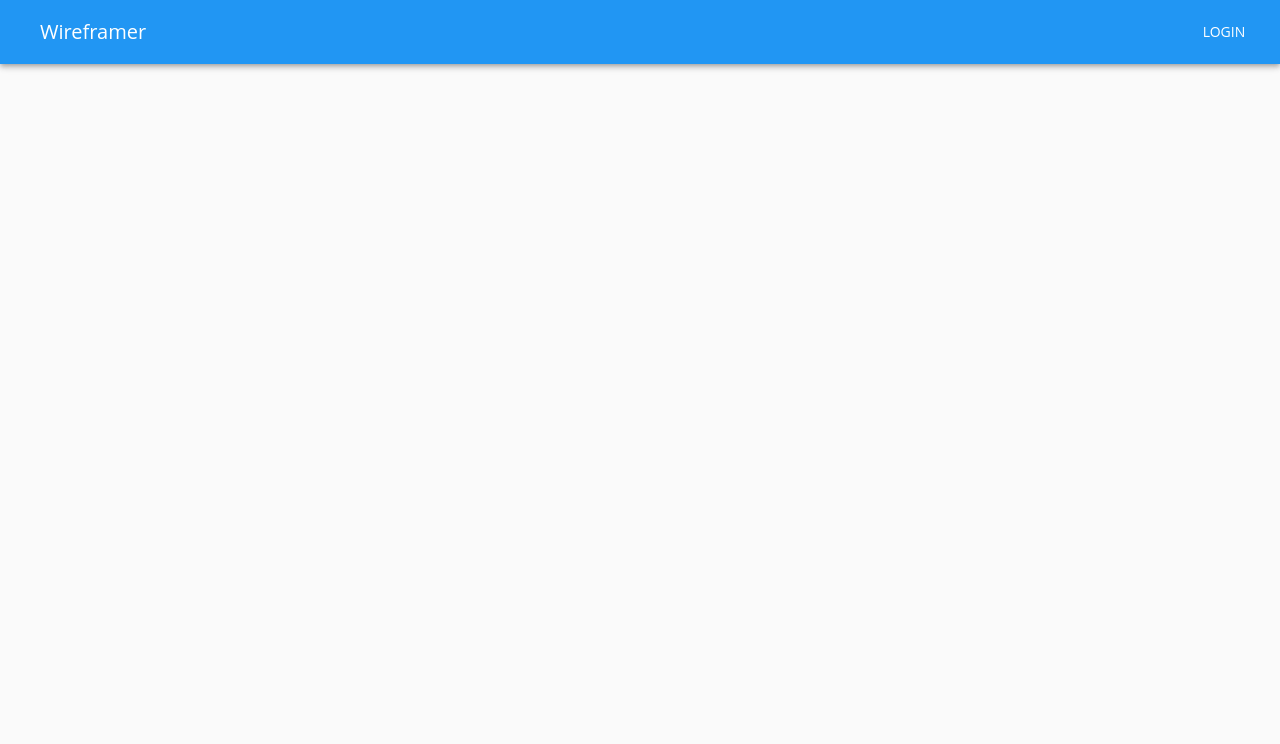
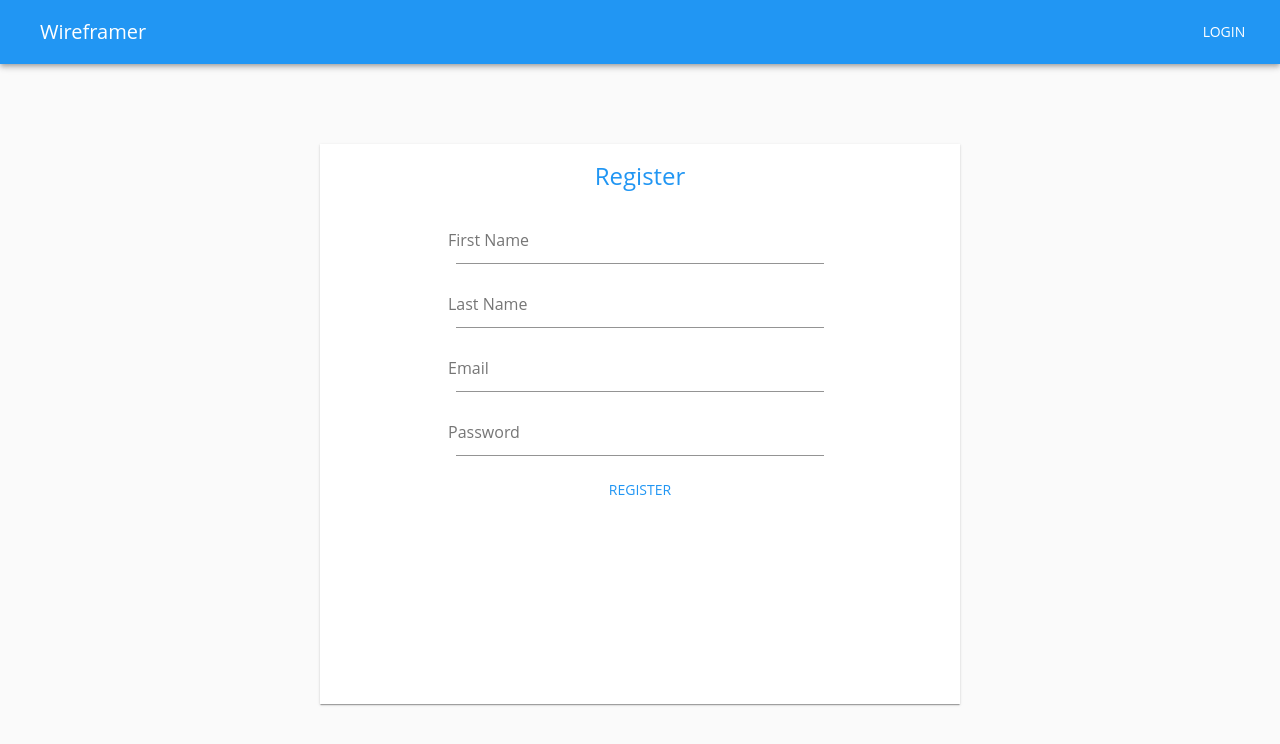
Before and after one commit to saranshgrover/cleanframe, a React (Create React App) app: page /register in a window 1280 px wide. Shown: the top 744 px of the page. Built offline with nearby package versions, Linux system fonts and the light colour scheme; no server answers.

Commit message:
Add Register Page

```diff
--- a/src/components/Register/Register.js
+++ b/src/components/Register/Register.js
@@ -1,5 +1,154 @@
-import React from 'react'
+import React, { useState, useContext } from 'react'
+import Paper from '@material-ui/core/Paper'
+import Typography from '@material-ui/core/Typography'
+import TextField from '@material-ui/core/TextField'
+import CircularProgress from '@material-ui/core/CircularProgress'
+import { makeStyles } from '@material-ui/core/styles'
+import { Grid, Button } from '@material-ui/core'
 
-export default function Register() {
-  return <div></div>
+import { FirebaseContext } from '../../utils/firebase'
+
+const useStyles = makeStyles(theme => ({
+  paper: {
+    marginTop: theme.spacing(10),
+    margin: 'auto',
+    width: '50vw',
+    height: '70vh'
+  },
+  input: {
+    width: '30vw',
+    padding: theme.spacing(1)
+  },
+  title: {
+    padding: theme.spacing(2)
+  },
+  button: {
+    margin: theme.spacing(1)
+  }
+}))
+export default function Register({ history }) {
+  const classes = useStyles()
+  const [firstName, setFirstName] = useState('')
+  const [lastName, setLastName] = useState('')
+  const [email, setEmail] = useState('')
+  const [password, setPassword] = useState('')
+  const [error, setError] = useState(null)
+  const [loading, setLoading] = useState(null)
+  const firebase = useContext(FirebaseContext)
+  // console.log(firebase.auth().currentUser)
+  const handleSubmit = event => {
+    event.preventDefault()
+    setLoading(true)
+    firebase
+      .auth()
+      .createUserWithEmailAndPassword(email, password)
+      .then(resp =>
+        firebase
+          .firestore()
+          .collection('users')
+          .doc(resp.user.uid)
+          .set({
+            firstName: firstName,
+            lastName: lastName,
+            initials: `${firstName[0]}${lastName[0]}`
+          })
+      )
+      .then(() => {
+        setLoading(false)
+        history.push('/')
+      })
+      .catch(err => {
+        setError(err.message)
+        setLoading(false)
+      })
+  }
+  return (
+    <>
+      <Paper square className={classes.paper}>
+        <form>
+          <Grid
+            container
+            direction='column'
+            alignItems='center'
+            justify='center'
+          >
+            <Grid item>
+              <Typography
+                className={classes.title}
+                color='primary'
+                variant='h5'
+              >
+                Register
+              </Typography>
+            </Grid>
+            <Grid item>
+              <TextField
+                fullWidth
+                className={classes.input}
+                id='outlined-basic'
+                label='First Name'
+                value={firstName}
+                onChange={e => setFirstName(e.target.value)}
+              />
+            </Grid>
+            <Grid item>
+              <TextField
+                fullWidth
+                className={classes.input}
+                id='outlined-basic'
+                label='Last Name'
+                value={lastName}
+                onChange={e => setLastName(e.target.value)}
+              />
+            </Grid>
+            <Grid item>
+              <TextField
+                fullWidth
+                className={classes.input}
+                id='outlined-basic'
+                label='Email'
+                value={email}
+                onChange={e => setEmail(e.target.value)}
+              />
+            </Grid>
+            <Grid item>
+              <TextField
+                className={classes.input}
+                id='outlined-password-input'
+                type='password'
+                label='Password'
+                value={password}
+                onChange={e => setPassword(e.target.value)}
+              />
+            </Grid>
+            {error && (
+              <Grid item>
+                <Typography variant='body1' color='error'>
+                  {error}
+                </Typography>
+              </Grid>
+            )}
+            {!loading && (
+              <Grid item>
+                <Button
+                  className={classes.button}
+                  disabled={loading}
+                  varaint='outlined'
+                  color='primary'
+                  onClick={handleSubmit}
+                >
+                  Register
+                </Button>
+              </Grid>
+            )}
+            {loading && (
+              <Grid item>
+                <CircularProgress size={24} />
+              </Grid>
+            )}
+          </Grid>
+        </form>
+      </Paper>
+    </>
+  )
 }
```
